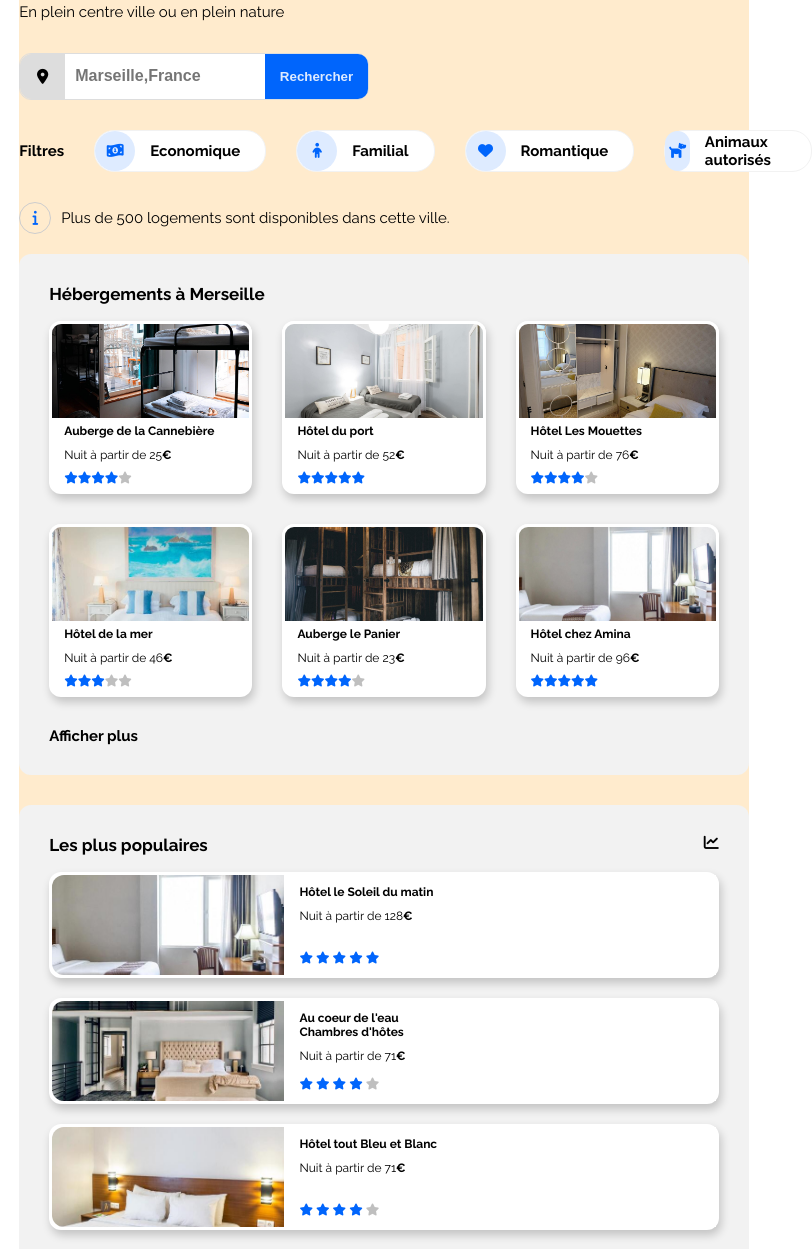
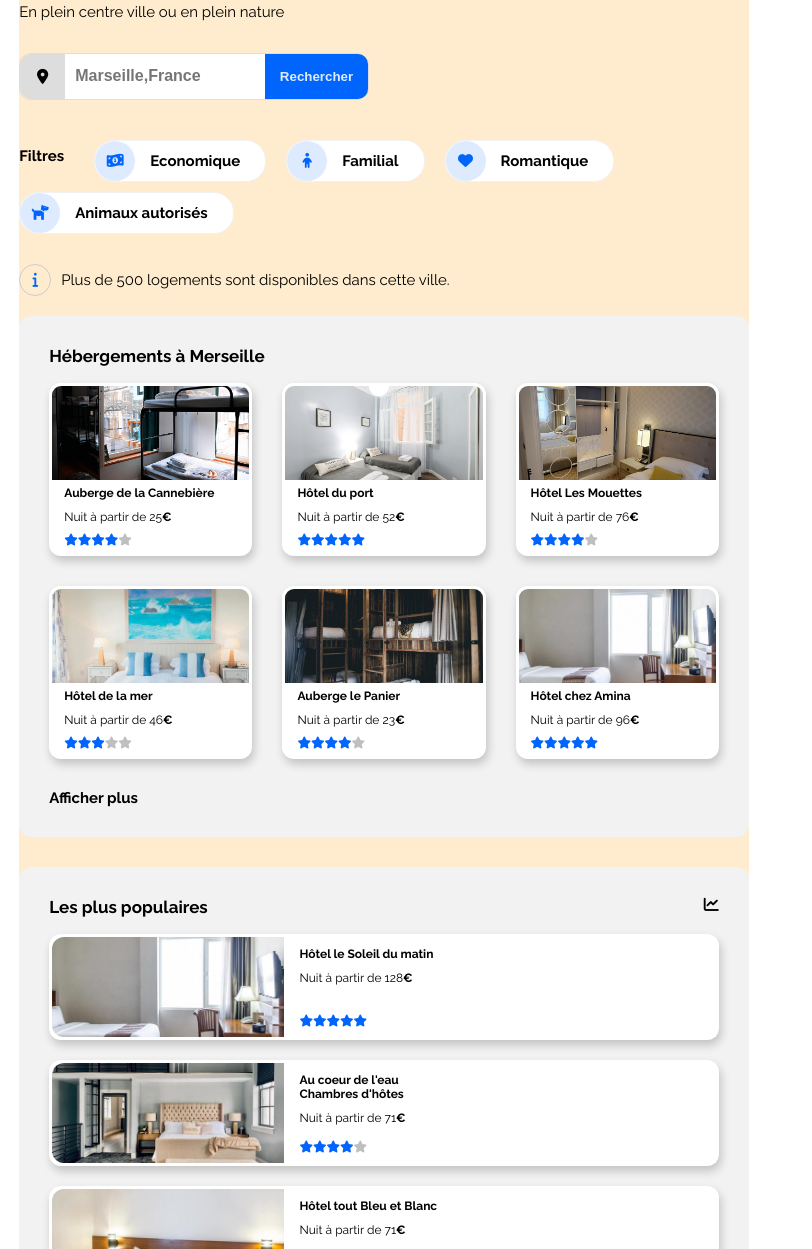
Before and after one commit to flaaroussi/Reservia, a plain HTML site: page index.html in a window 768 px wide. Shown: the part 130-1379 px from the top of the page, 812 px wide, since content can reach past the window. Drawn offline with Linux system fonts and the light colour scheme.

Commit message:
Responsive design Tablette

```diff
--- a/css/aside.css
+++ b/css/aside.css
@@ -76,3 +76,7 @@
     flex-direction: row;
     justify-content: space-between;
 }
+.bloc-stars{
+    display: flex;
+    flex-wrap: nowrap;
+}
--- a/css/general.css
+++ b/css/general.css
@@ -187,10 +187,7 @@ h3{
         width: 80%;
 
     }
-
-
  }
-
 
 
                              /*Responsive design:tablette*/
@@ -201,10 +198,28 @@ h3{
         width: 95%;
     }
 
+    /*Logo & nav*/
+    .lien-inscrire{
+        margin-right: 5px;
+    }
+
     .container-hebergement{
         flex-direction: column;
 
     }
+
+    /*Barre filtre*/
+
+    .bar-filtres{
+        flex-wrap: wrap;
+    }
+
+    .filtre-tag{
+        margin-top: 10px;
+        margin-right: 20px !important;
+    }
+
+
     #heberg-marseille{
         width: 100%;
     }
@@ -215,22 +230,25 @@ h3{
         margin-top: 30px;
     }
 
+    /*Footer*/
+    .style-footer{
+        width: 95% !important;
 
+
+    }
 }
 
 
                                 /*Responsive design:smart phone*/
-/*barre de recherche*/
+
 @media all and (max-width: 480px){
+
     #container{
         width: 94%;
     }
-
     /*Logo & nav*/
-
     .logo_nav{
         flex-direction: column;
-
     }
     .actived{
         border-bottom:2px solid #0065FC;
@@ -238,13 +256,11 @@ h3{
         width: 50%;
         text-align: center;
     }
-
     .non-actived{
         border-bottom:2px solid #f2f2f2 ;
         width: 50%;
         text-align: center;
     }
-
     .lien-inscrire{
         height: 100px !important;
         padding-top: 40px !important;
@@ -253,7 +269,6 @@ h3{
         top: 0;
         right:3%;
     }
-
     .logo_nav nav ul li{
         height: 40px;
         padding-top: 10px;
@@ -266,7 +281,6 @@ h3{
         border-radius:10px;
         height: 45px;
     }
-
     .botton-rechercher span{
         display: none;
     }
--- a/css/marseille.css
+++ b/css/marseille.css
@@ -23,6 +23,7 @@
     height: 100px;
 }
 .texte-activite{
+
     padding-left: 10px;
     padding-bottom: 8px;
     padding-top: 8px;
--- a/index.html
+++ b/index.html
@@ -225,7 +225,7 @@
                                     <div class="bloc-text1">Hôtel le Soleil du matin</div>
                                     <div class="bloc-text2">Nuit à partir de 128<span class="euro">€</span></div>
                                 </div>
-                                <div class="stars-soleil">
+                                <div class="bloc-stars">
                                     <i class="fa fa-star fa-1x"></i>
                                     <i class="fa fa-star fa-1x"></i>
                                     <i class="fa fa-star fa-1x"></i>
@@ -244,7 +244,7 @@
                                     <div class="bloc-text1">Chambres d'hôtes</div>
                                     <div class="bloc-text2">Nuit à partir de 71<span class="euro">€</span></div>
                                 </div>
-                                <div class="aside-stars">
+                                <div class="bloc-stars">
                                     <i class="fa fa-star fa-1x"></i>
                                     <i class="fa fa-star fa-1x"></i>
                                     <i class="fa fa-star fa-1x"></i>
@@ -263,7 +263,7 @@
                                     <div class="bloc-text1"> Hôtel tout Bleu et Blanc</div>
                                     <div class="bloc-text2">Nuit à partir de 71<span class="euro">€</span></div>
                                 </div>
-                                <div class="aside-stars">
+                                <div class="bloc-stars">
                                     <i class="fa fa-star fa-1x"></i>
                                     <i class="fa fa-star fa-1x"></i>
                                     <i class="fa fa-star fa-1x"></i>
```
